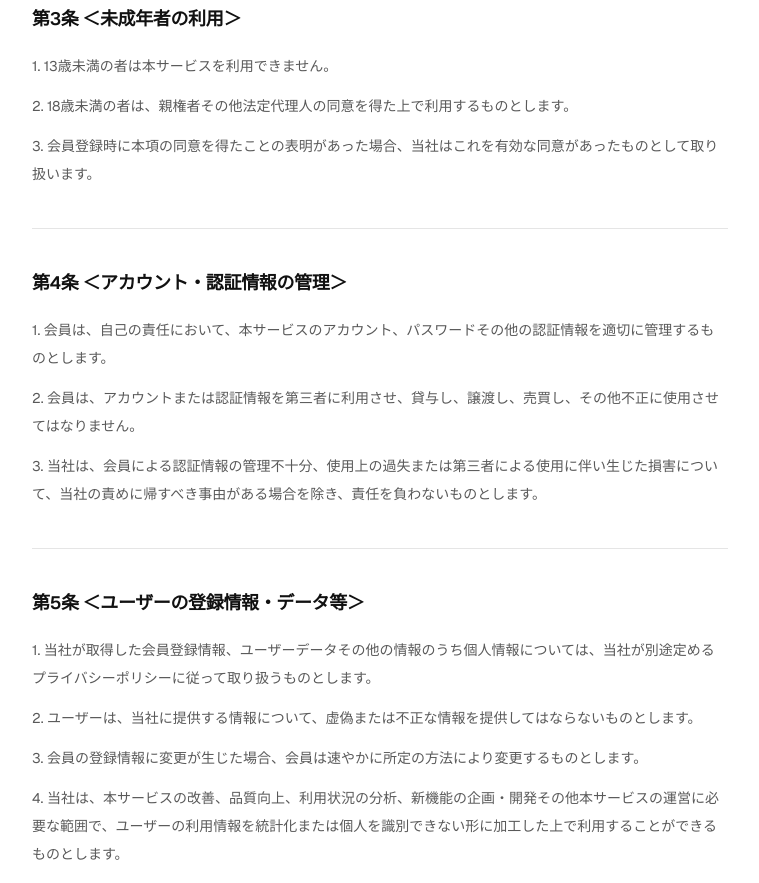
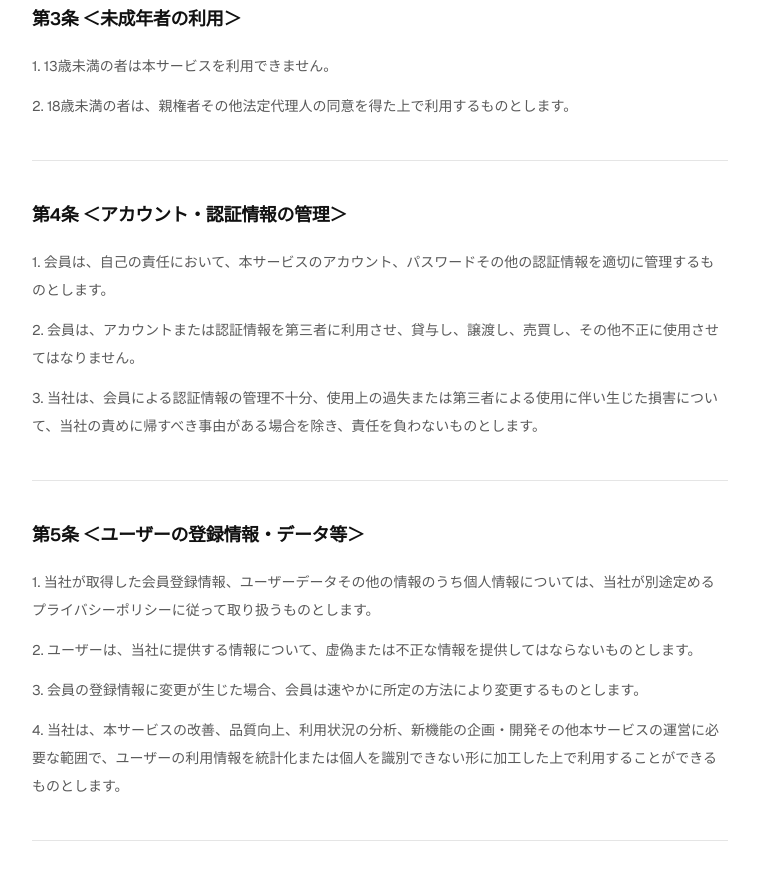
Before and after one commit to mori10tech/akanuke-ai, a Next.js app: page /terms in a window 1280 px wide. Shown: the part 1020-1903 px from the top of the page, without its empty margins (260-1019 px from the left). Built offline with nearby package versions, Linux system fonts and the light colour scheme.

Commit message:
対応: 法務指摘に基づき利用規約を改定

```diff
--- a/app/terms/page.tsx
+++ b/app/terms/page.tsx
@@ -50,9 +50,6 @@ const sections = [
         </p>
         <p>
           2. 18歳未満の者は、親権者その他法定代理人の同意を得た上で利用するものとします。
-        </p>
-        <p>
-          3. 会員登録時に本項の同意を得たことの表明があった場合、当社はこれを有効な同意があったものとして取り扱います。
         </p>
       </>
     ),
```
